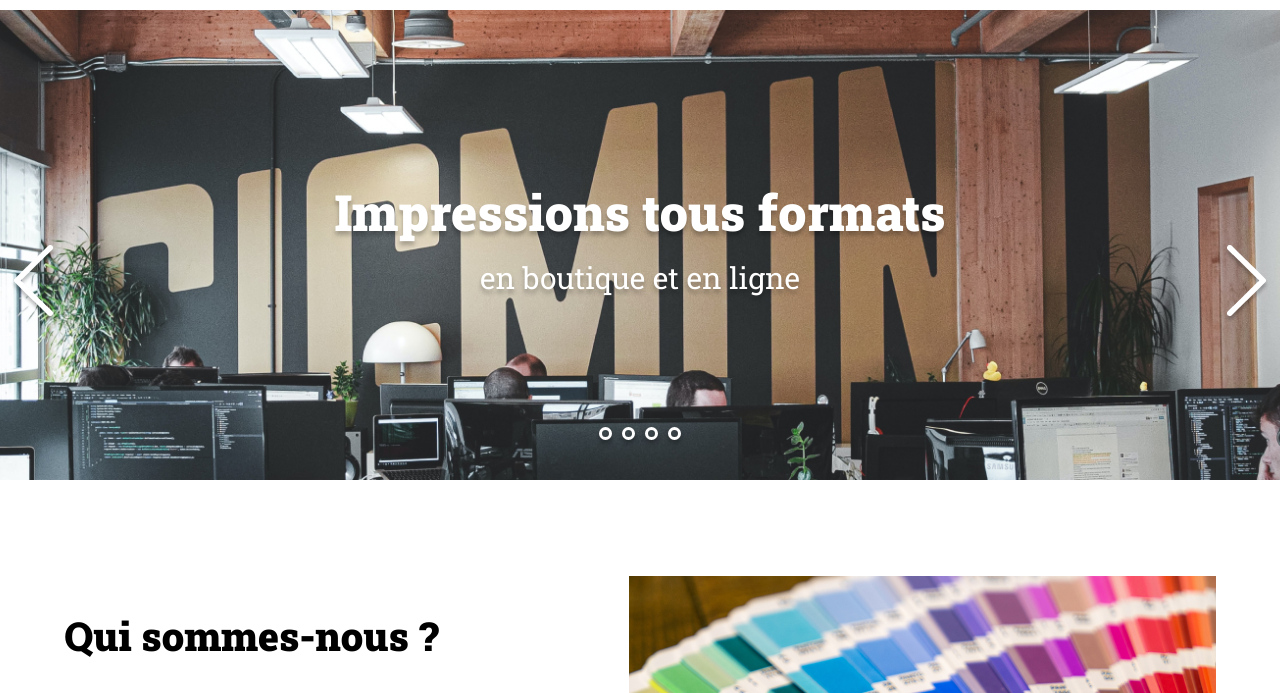
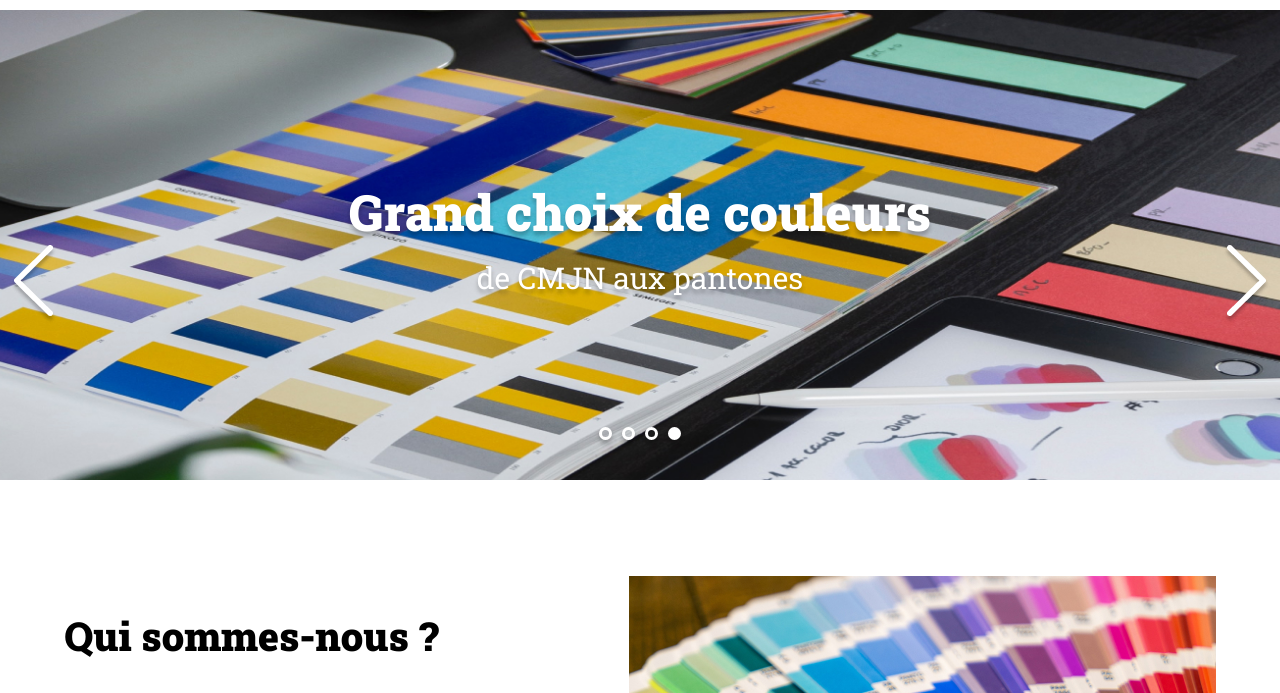
Before and after one commit to Briceseg40/Projet_5, a plain HTML site: page index.html in a window 1280 px wide. Both pictures are taken after a click on the element 33 px from the left and 377 px from the top of the page. Shown: the part 91-784 px from the top of the page. Drawn offline with Linux system fonts and the light colour scheme.

Commit message:
slide terminé

```diff
--- a/assets/script.js
+++ b/assets/script.js
@@ -1,5 +1,23 @@
-const slides = ["slide1.jpg", "slide2.jpg", "slide4.png","slide3.jpg"]
-let numero = 2;
+const slides = [
+	{
+		"image":"slide1.jpg",
+		"tagLine":"Impressions tous formats <span>en boutique et en ligne</span>"
+	},
+	{
+		"image":"slide2.jpg",
+		"tagLine":"Tirages haute définition grand format <span>pour vos bureaux et events</span>"
+	},
+	{
+		"image":"slide4.png",
+		"tagLine":"Autocollants <span>avec découpe laser sur mesure</span>"
+	},
+	{
+		"image":"slide3.jpg",
+		"tagLine":"Grand choix de couleurs <span>de CMJN aux pantones</span>"
+	}
+]
+
+let numero = 0;
 function ChangeSlide(sense) {
 	numero = numero + sense;
 	if (numero > 3)
@@ -10,43 +28,27 @@ function ChangeSlide(sense) {
 	{
 		numero = 3;
 	}
-	document.getElementById("banner1").src = "./assets/images/slideshow/" + slides[numero];
+	for (let i = 0; i < dots.length; i++) {
+        dots[i].classList.remove('dot_selected');
+    }
+    dots[numero].classList.add('dot_selected');
+
+	document.getElementById("banner1").src = "./assets/images/slideshow/" + slides[numero].image;
+	document.getElementById("tagLine").innerHTML = slides[numero].tagLine;
 
 
 }
-const dots = ["slide1.jpg", "slide2.jpg", "slide4.png","slide3.jpg"]
 
+const dots = document.querySelectorAll('.dot');
 
-function Changedots(numero2) {
-	document.getElementById("banner1").src = "./assets/images/slideshow/" + dots[numero2];
+function Changedots(numero) {
+
+    for (let i = 0; i < dots.length; i++) {
+        dots[i].classList.remove('dot_selected');
+    }
+    dots[numero].classList.add('dot_selected');
+
+	document.getElementById("banner1").src = "./assets/images/slideshow/" + slides[numero].image;
+	document.getElementById("tagLine").innerHTML = slides[numero].tagLine;
 
 }
-function Changeclass(numero2) {
-	document.getElementById(numero2).style.backgroundColor = '#fff';
-
-}
-
-
-
-function ouvrirPage () {
-	var a = document.getElementById("#search").value;
-}
-
-// const slides = [
-// 	{
-// 		"image":"slide1.jpg",
-// 		"tagLine":"Impressions tous formats <span>en boutique et en ligne</span>"
-// 	},
-// 	{
-// 		"image":"slide2.jpg",
-// 		"tagLine":"Tirages haute définition grand format <span>pour vos bureaux et events</span>"
-// 	},
-// 	{
-// 		"image":"slide3.jpg",
-// 		"tagLine":"Grand choix de couleurs <span>de CMJN aux pantones</span>"
-// 	},
-// 	{
-// 		"image":"slide4.png",
-// 		"tagLine":"Autocollants <span>avec découpe laser sur mesure</span>"
-// 	}
-// ]
--- a/index.html
+++ b/index.html
@@ -24,19 +24,6 @@
 		<img src="assets/images/search-icon.png" alt="">
 	</div>
 		<a class="btn devis" href="mailto:contact@print-it.tld">Devis</a>
-		<!-- <section>
-			<ul>
-				<li>Accueil</li>
-				<li>Catatalogue produits</li>
-				<li>Tarifs</li>
-				<li>Nos papiers</li>
-				<li>Impressions online</li>
-				<li>Textile et goddies</li>
-				<li>Adhésifs</li>
-				<li>Infos pratiques</li>
-				<li>Contact</li>
-			</ul>
-		</section> -->
 	</header>
 	<main>
 		<div id="banner">
@@ -50,13 +37,13 @@
 					<img src="/assets/images/arrow_right.png" alt="">
 				</div>
 			</div>
-			<p>Impressions tous formats <span>en boutique et en ligne</span></p>
+			<p id="tagLine">Impressions tous formats <span>en boutique et en ligne</span></p>
 
 			<div class="dots">
-				<div class="dot" id="dots0" onclick="Changedots(0), Changeclass(0)"></div>
-				<div class="dot" id="dots1" onclick="Changedots(1), Changeclass(1)"></div>
-				<div class="dot" id="dots2" onclick="Changedots(2), Changeclass(2)"></div>
-				<div class="dot" id="dots3" onclick="Changedots(3), Changeclass(3)"></div>
+				<div class="dot" onclick="Changedots(0)"></div>
+				<div class="dot" onclick="Changedots(1)"></div>
+				<div class="dot" onclick="Changedots(2)"></div>
+				<div class="dot" onclick="Changedots(3)"></div>
 			</div>
 		</div>
 		<section id="about-us" class="container">
```
